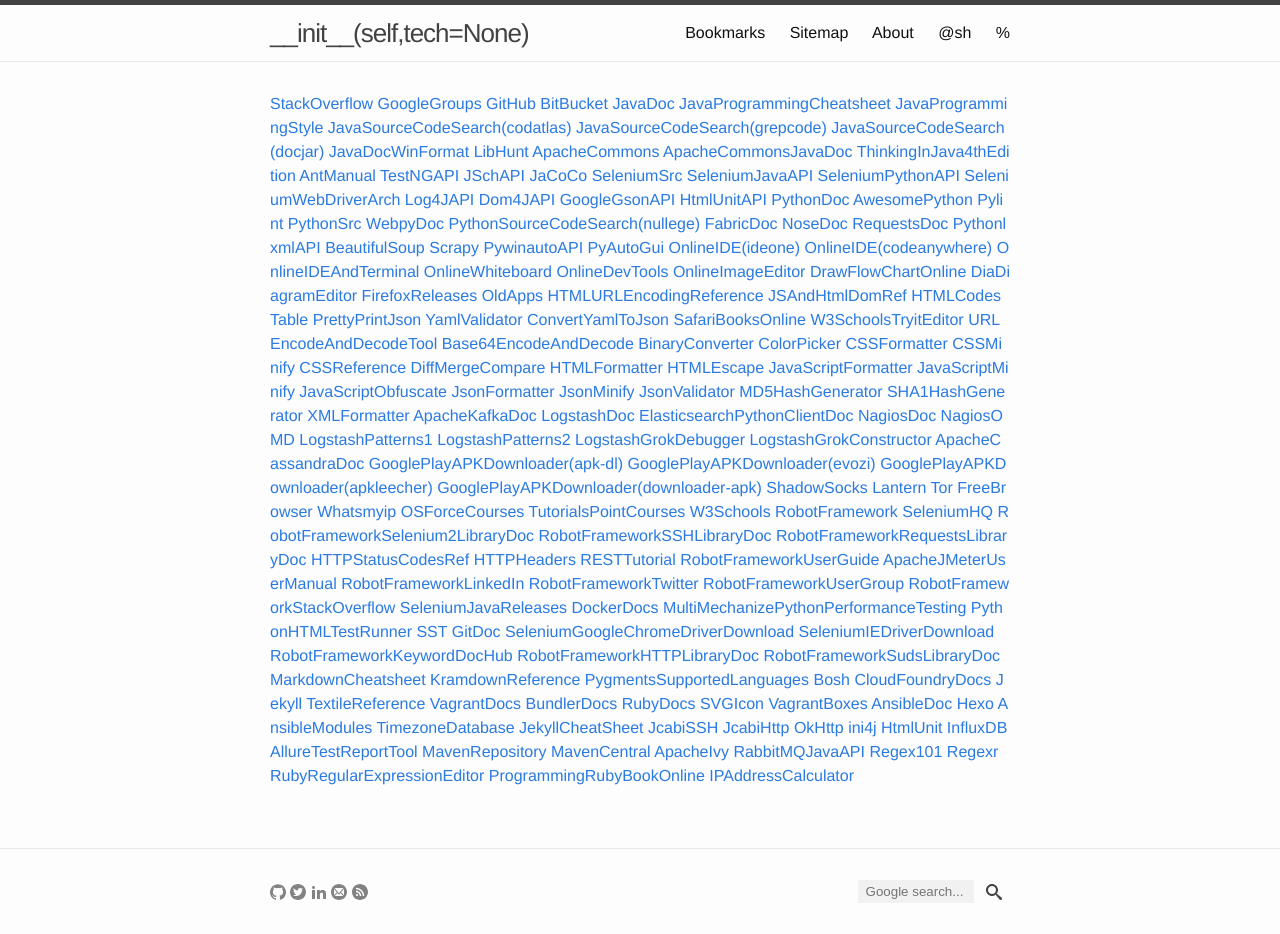
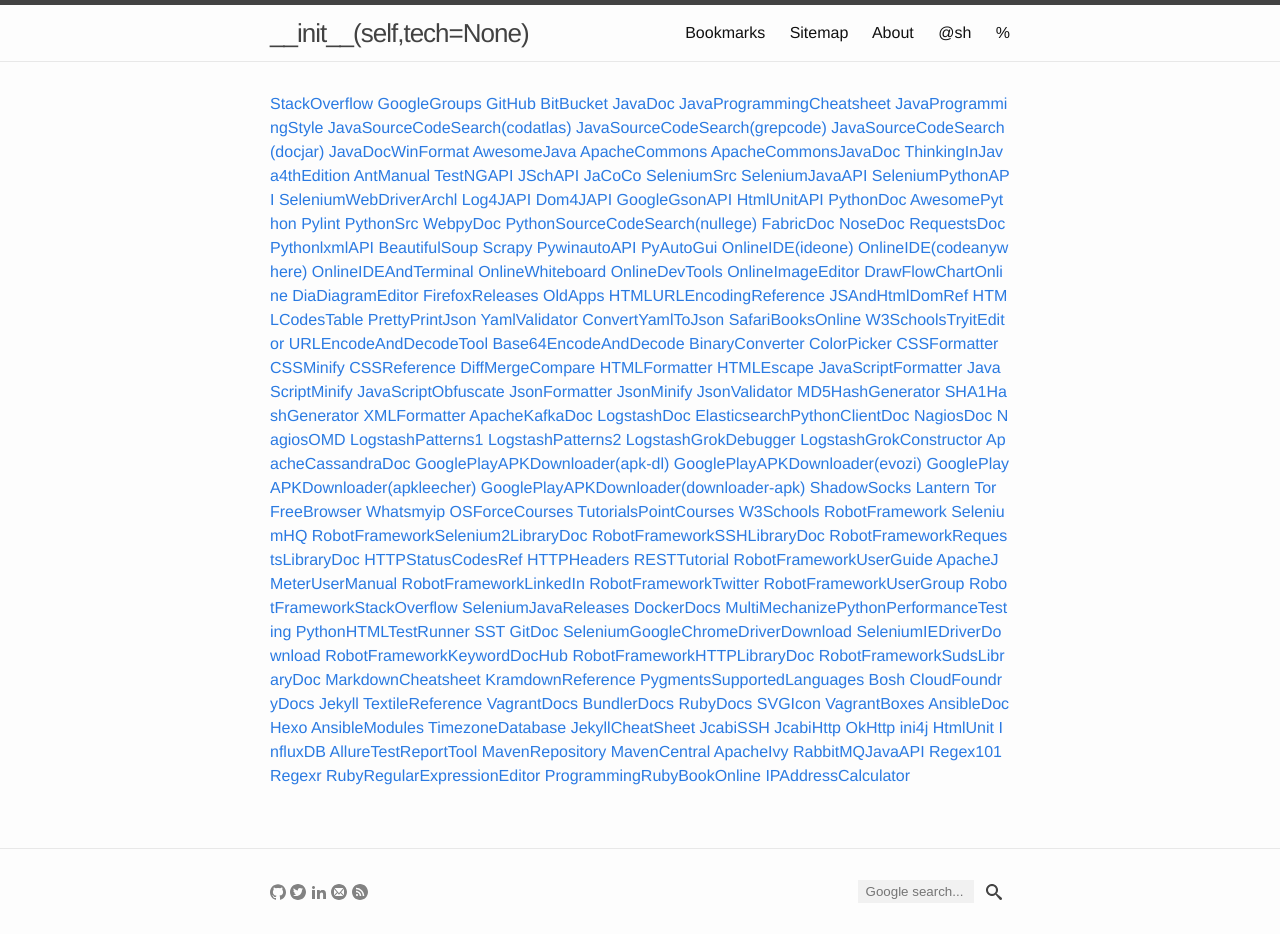
Before and after one commit to yuan-jiang/yuan-jiang.github.io, a Jekyll site: the page built from bookmarks.md, in a window 1280 px wide. Built offline with Jekyll 4.4.1, drawn with Linux system fonts in a browser that asks for light colours.

Commit message:
Update bookmarks.yml

```diff
--- a/_data/bookmarks.yml
+++ b/_data/bookmarks.yml
@@ -20,8 +20,8 @@
   link: http://www.docjar.com/
 - description: JavaDocWinFormat
   link: http://javadoc.allimant.org/
-- description: LibHunt
-  link: https://www.libhunt.com/
+- description: AwesomeJava
+  link: https://java.libhunt.com/
 - description: ApacheCommons
   link: http://commons.apache.org/
 - description: ApacheCommonsJavaDoc
@@ -42,7 +42,7 @@
   link: http://seleniumhq.github.io/selenium/docs/api/java/index.html
 - description: SeleniumPythonAPI
   link: http://seleniumhq.github.io/selenium/docs/api/py/api.html
-- description: SeleniumWebDriverArch
+- description: SeleniumWebDriverArchl
   link: http://www.aosabook.org/en/selenium.html
 - description: Log4JAPI
   link: http://logging.apache.org/log4j/1.2/apidocs/index.html
```
